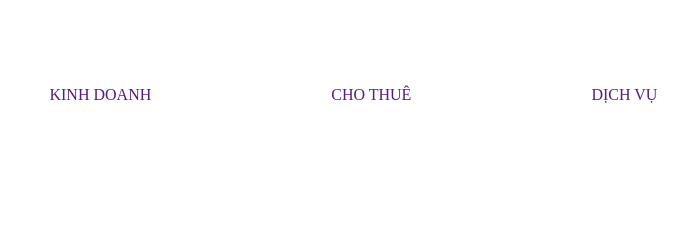
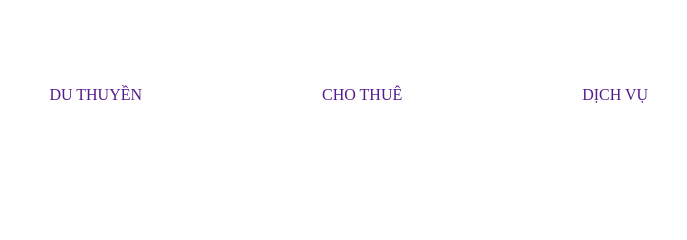
Before and after one commit to Trong-Ho/Group4_T1.2108.A0_Eproject1, a plain HTML site: page eProject/home.html in a window 1280 px wide. Shown: the top 240 px of the page, 354-1041 px from the left. Drawn offline with Linux system fonts and the light colour scheme.

Commit message:
Update home.html

```diff
--- a/eProject/home.html
+++ b/eProject/home.html
@@ -11,7 +11,7 @@
 
     <ul>
         <li><a href="">GIỚI THIỆU</a></li>
-        <li><a href="">KINH DOANH</a></li>
+        <li><a href="">DU THUYỀN</a></li>
         <li><a href="">CHO THUÊ</a></li>
         <li><a href="">DỊCH VỤ</a></li>
         <li><a href="">LIÊN HỆ</a></li>
```
